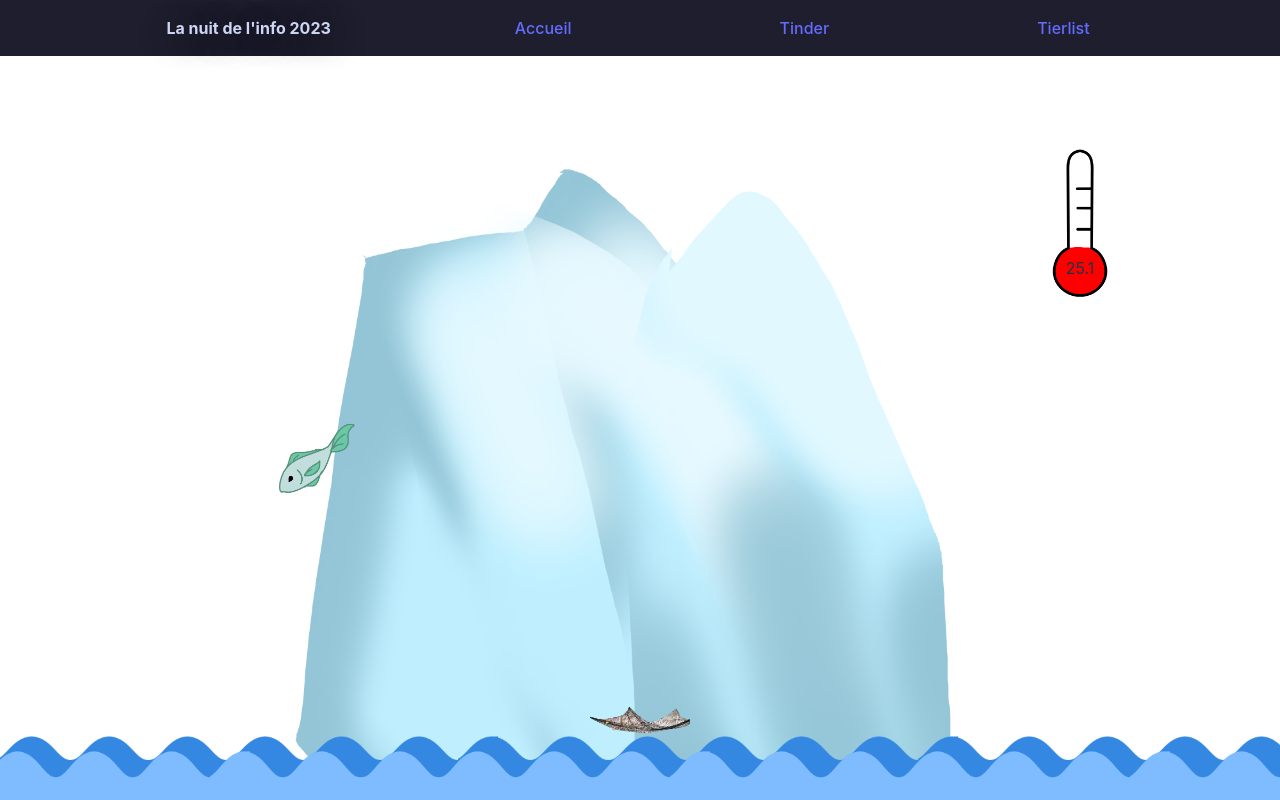
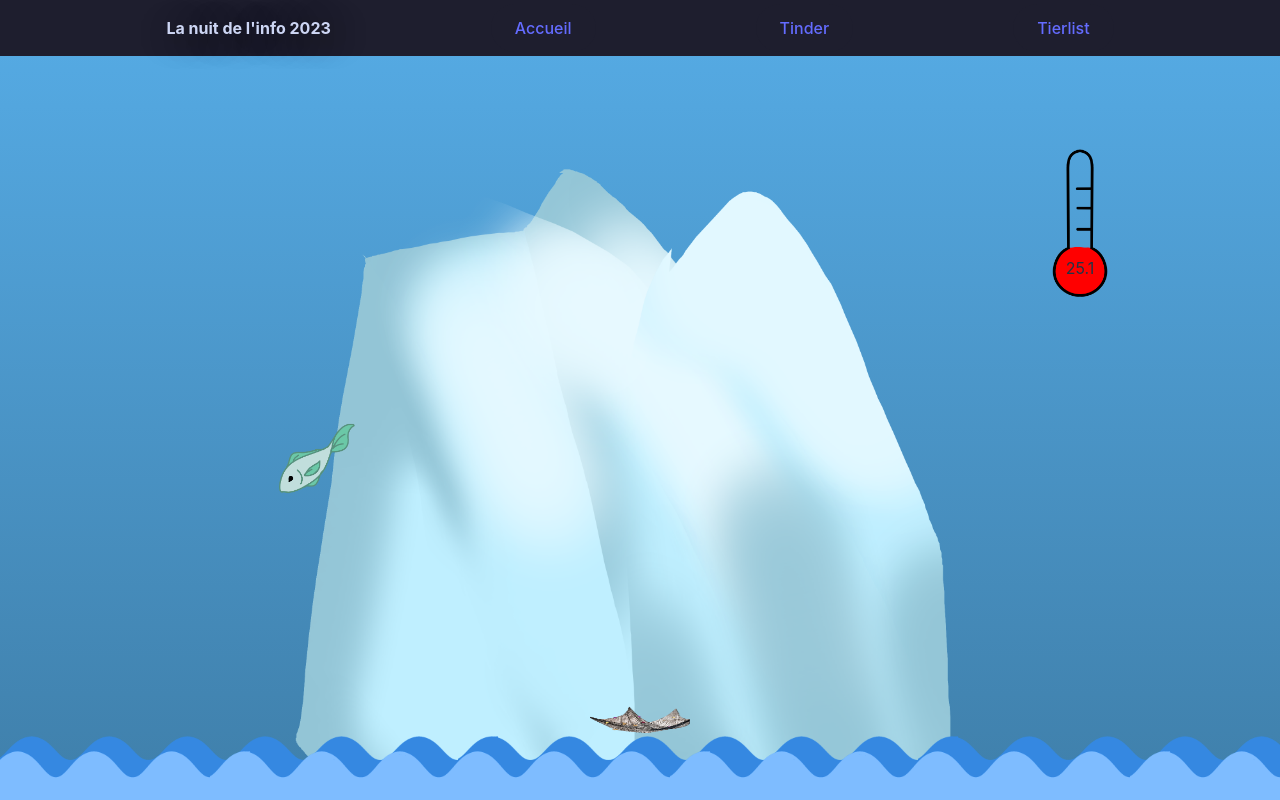
Before and after one commit to PolyCrusader/PolyCrusader, a React (Vite) app in the folder front/: page /iceberg in a window 1280 px wide. Shown: the top 800 px of the page. Built offline with nearby package versions, Linux system fonts and the light colour scheme.

Commit message:
scss for iceberg

```diff
--- a/front/src/iceberg.scss
+++ b/front/src/iceberg.scss
@@ -0,0 +1,13 @@
+.gameOverall{
+    height: 100vh;
+    width: 100vw;
+    background: linear-gradient(to bottom, rgb(86, 172, 230), rgb(63, 127, 170));
+    overflow-x: hidden !important;
+    overflow-y: hidden !important;
+}
+
+.loose{
+    background-color: rgba(0, 0, 0, 0.5);
+    border-radius: 25px;
+    border: 5px solid white;
+}
```
